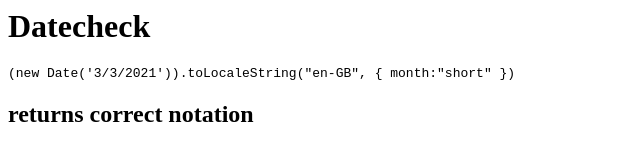
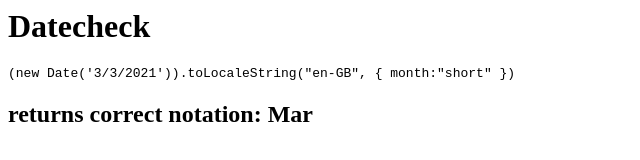
Before and after one commit to datecheck/datecheck.github.io, a plain HTML site: page index.html in a window 1280 px wide. Shown: the full height of the page, 0-640 px from the left. Drawn offline with Linux system fonts and the light colour scheme.

Commit message:
Update index.html

```diff
--- a/index.html
+++ b/index.html
@@ -7,7 +7,7 @@
 <script>
   let month = (new Date('3/3/2021')).toLocaleString("en-GB", { month:"short" });
   if (month=='Mar')
-    document.write(`<h2>returns correct notation</h2>`);
+    document.write(`<h2>returns correct notation: Mar</h2>`);
   else
     document.write(`<h2 style="color:red" >returns ${month} , should return: Mar</h2>`);
 </script>
```
